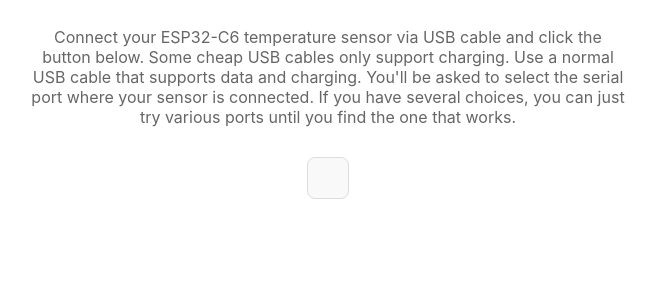
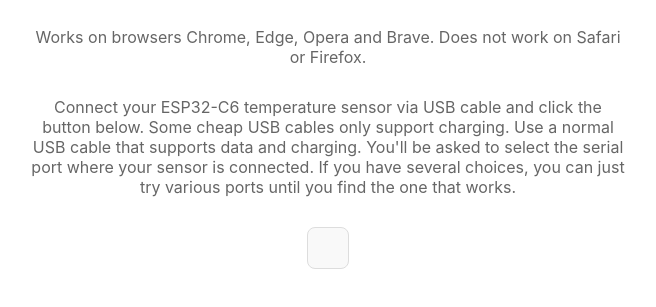
Before and after one commit to donsweeney4/sensor-installer, a plain HTML site: page index.html in a window 1280 px wide. Shown: the part 177-484 px from the top of the page, without its empty margins (312-968 px from the left). Drawn offline with Linux system fonts and the light colour scheme.

Commit message:
Add browser compatibility information to index.html

```diff
--- a/index.html
+++ b/index.html
@@ -23,6 +23,7 @@
     <div class="container">
         <h1>Device Installer</h1>
         <p>Automatically install or update the software on your TVYCAP temperature sensor.</p>
+         <p>Works on browsers Chrome, Edge, Opera and Brave. Does not work on Safari or Firefox.</p>
         <p>Connect your ESP32-C6 temperature sensor via USB cable and click the button below. Some cheap USB cables
             only support charging.  Use a normal USB cable that supports data and charging.
         You'll be asked to select the serial port where your sensor is connected. If you have several choices, you can just try various ports until you find the one that works.</p>
```
